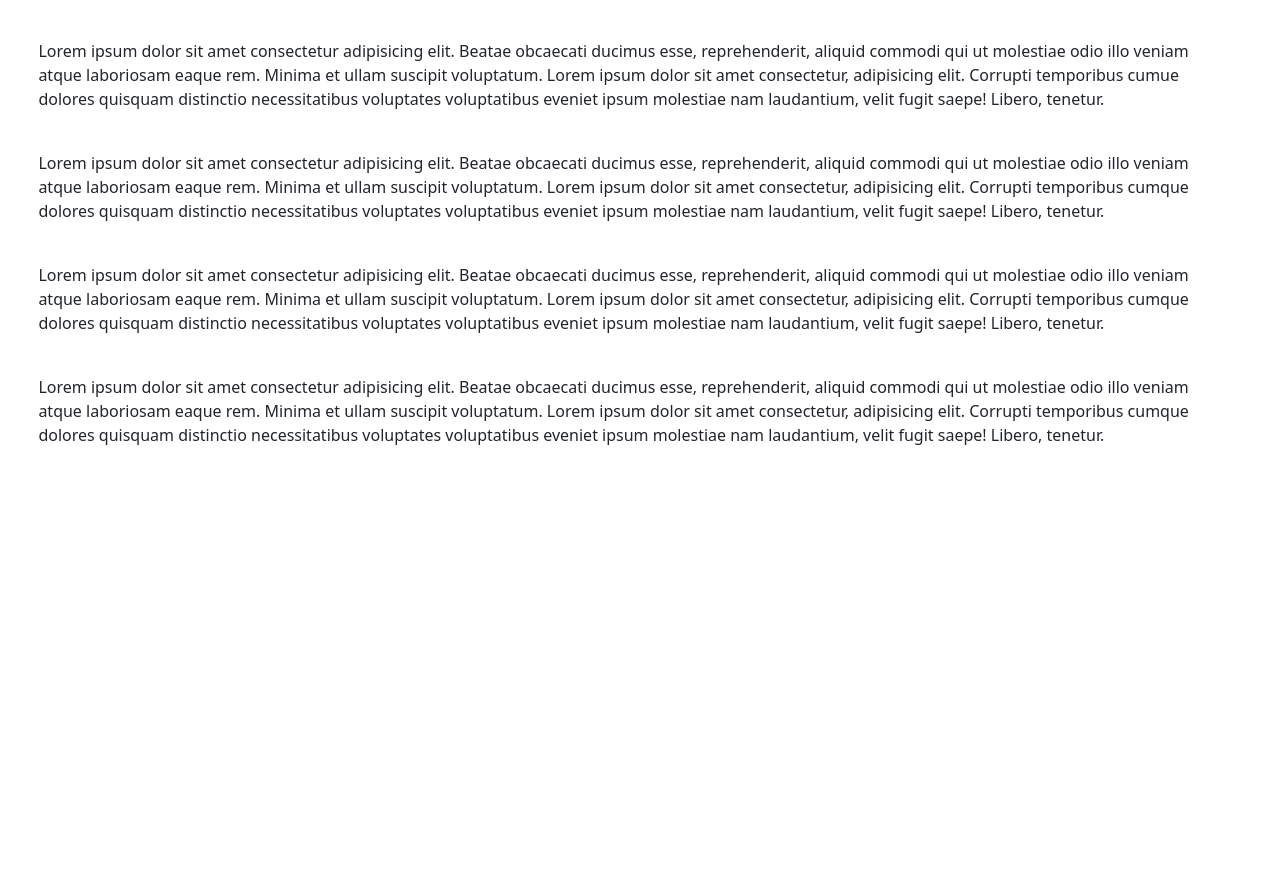
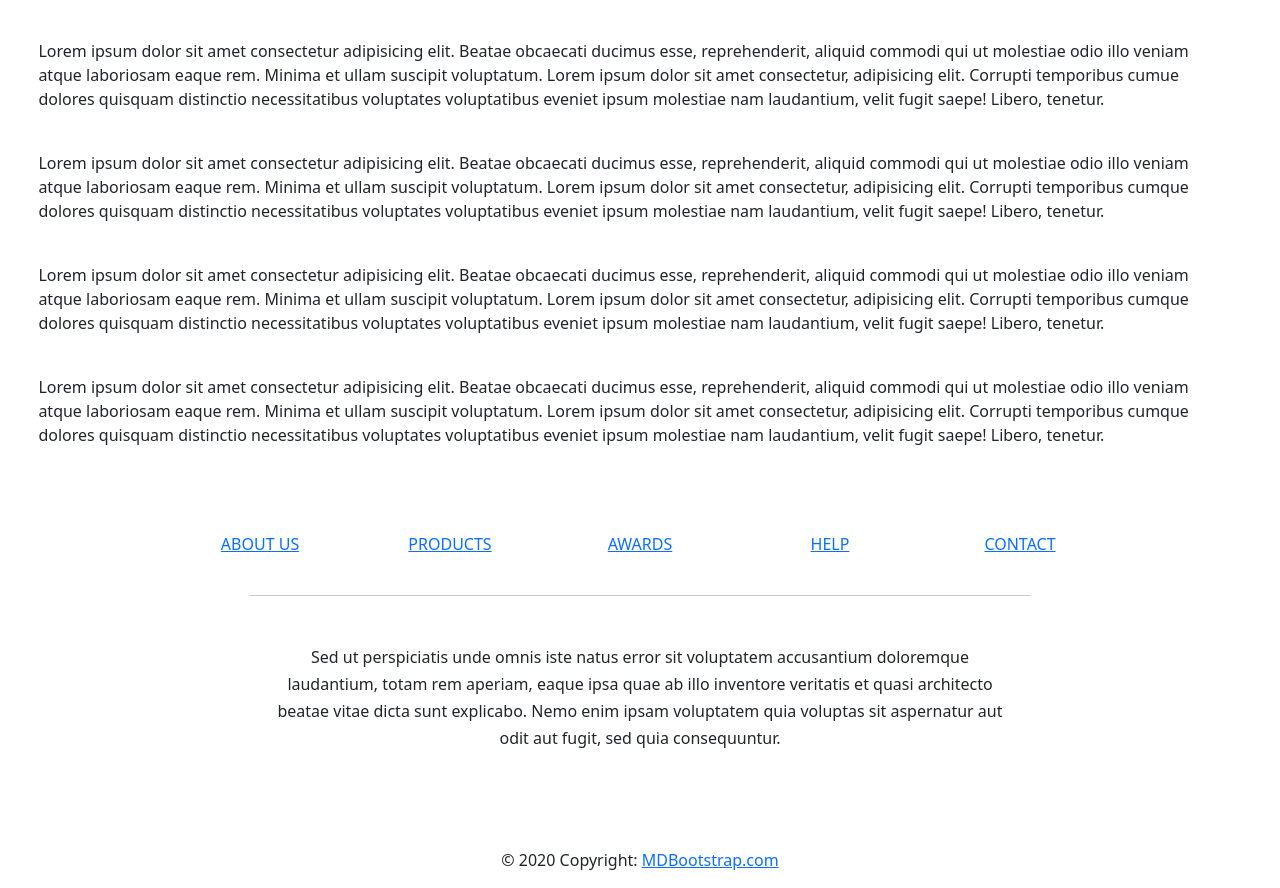
Before and after one commit to CARS1803/Reyes_tarea2, a plain HTML site: page index.html in a window 1280 px wide. Shown: the part 111-999 px from the top of the page. Before the commit the page ends 800 px from the top, so only its background shows below. Drawn offline with nearby package versions, Linux system fonts and the light colour scheme.

Commit message:
Creacion de la estructura html

```diff
--- a/index.html
+++ b/index.html
@@ -2,12 +2,10 @@
 <html lang="en">
 
 <head>
-  <title>Title</title>
-  <!-- Required meta tags -->
+<title>Tarea 2</title>
 <meta charset="utf-8">
 <meta name="viewport" content="width=device-width, initial-scale=1, shrink-to-fit=no">
 
-  <!-- Bootstrap CSS v5.2.1 -->
 <link href="https://cdn.jsdelivr.net/npm/bootstrap@5.2.1/dist/css/bootstrap.min.css" rel="stylesheet"
     integrity="sha384-iYQeCzEYFbKjA/T2uDLTpkwGzCiq6soy8tYaI1GyVh/UjpbCx/TYkiZhlZB6+fzT" crossorigin="anonymous">
 
@@ -49,7 +47,95 @@
             <br>
     </div>
 </main>
-  <footer>
+<footer class="page-footer font-small indigo">
+
+    <div class="container">
+
+    <div class="row text-center d-flex justify-content-center pt-5 mb-3">
+
+        <div class="col-md-2 mb-3">
+        <h6 class="text-uppercase font-weight-bold">
+            <a href="#!">About us</a>
+        </h6>
+        </div>
+
+        <div class="col-md-2 mb-3">
+        <h6 class="text-uppercase font-weight-bold">
+            <a href="#!">Products</a>
+        </h6>
+        </div>
+
+        <div class="col-md-2 mb-3">
+        <h6 class="text-uppercase font-weight-bold">
+            <a href="#!">Awards</a>
+        </h6>
+        </div>
+
+        <div class="col-md-2 mb-3">
+        <h6 class="text-uppercase font-weight-bold">
+            <a href="#!">Help</a>
+        </h6>
+        </div>
+
+        <div class="col-md-2 mb-3">
+        <h6 class="text-uppercase font-weight-bold">
+            <a href="#!">Contact</a>
+        </h6>
+        </div>
+
+    </div>
+    <hr class="rgba-white-light" style="margin: 0 15%;">
+
+    <div class="row d-flex text-center justify-content-center mb-md-0 mb-4">
+
+      <div class="col-md-8 col-12 mt-5">
+        <p style="line-height: 1.7rem">Sed ut perspiciatis unde omnis iste natus error sit voluptatem
+            accusantium doloremque laudantium, totam rem
+            aperiam, eaque ipsa quae ab illo inventore veritatis et quasi architecto beatae vitae dicta sunt
+            explicabo.
+            Nemo enim ipsam voluptatem quia voluptas sit aspernatur aut odit aut fugit, sed quia consequuntur.</p>
+        </div>
+
+    </div>
+    <hr class="clearfix d-md-none rgba-white-light" style="margin: 10% 15% 5%;">
+
+    <div class="row pb-3">
+
+        <div class="col-md-12">
+
+        <div class="mb-5 flex-center">
+
+            <a class="fb-ic">
+            <i class="fab fa-facebook-f fa-lg white-text mr-4"> </i>
+            </a>
+            <a class="tw-ic">
+            <i class="fab fa-twitter fa-lg white-text mr-4"> </i>
+            </a>
+            <a class="gplus-ic">
+            <i class="fab fa-google-plus-g fa-lg white-text mr-4"> </i>
+            </a>
+            <a class="li-ic">
+            <i class="fab fa-linkedin-in fa-lg white-text mr-4"> </i>
+            </a>
+            <a class="ins-ic">
+            <i class="fab fa-instagram fa-lg white-text mr-4"> </i>
+            </a>
+            <a class="pin-ic">
+            <i class="fab fa-pinterest fa-lg white-text"> </i>
+            </a>
+
+        </div>
+
+        </div>
+
+    </div>
+
+    </div>
+
+    <div class="footer-copyright text-center py-3">© 2020 Copyright:
+        <a href="https://mdbootstrap.com/"> MDBootstrap.com</a>
+    </div>
+
 </footer>
     <script src="codigo.js"></script>
 
```
Lines whose indentation alone changed are shown as unchanged.
